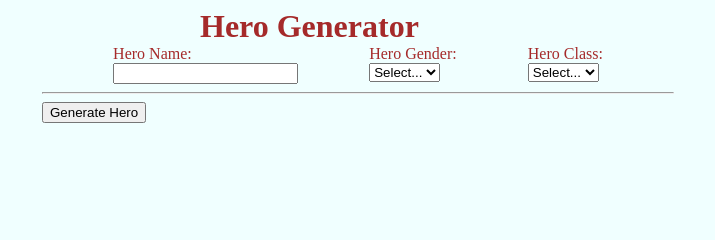
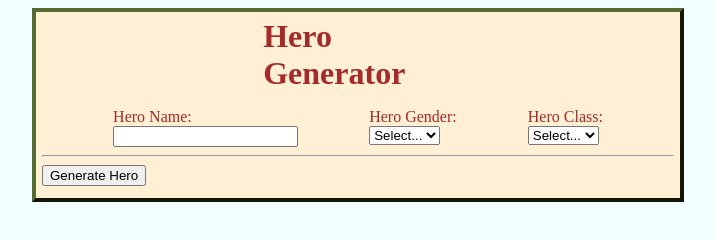
Before and after one commit to S-Skaggs/web-330, a plain HTML site: page week-2/character-generator/index.html in a window 1280 px wide. Shown: the whole page, without its empty margins (282-997 px from the left). Drawn offline with Linux system fonts and the light colour scheme.

Commit message:
FEAT: Completed Assignment 2.2 Closures

```diff
--- a/week-2/character-generator/index.html
+++ b/week-2/character-generator/index.html
@@ -14,8 +14,8 @@
     <link rel="stylesheet" type="text/css" href="styles.css" />
   </head>
   <body>
-    <div id="mainContainer" class="centered">
-      <h1 class="centered">Hero Generator</h1>
+    <div id="mainContainer">
+      <h1>Hero Generator</h1>
       <form id="characterForm">
         <section id="inputFields">
           <div>
--- a/week-2/character-generator/script.js
+++ b/week-2/character-generator/script.js
@@ -45,6 +45,7 @@ function createCharacter(name, gender, characterClass) {
 function validateForm() {
   let isValid = true;
   let errorMessages = "";
+
   // Validate the form
   if(document.getElementById("heroName").value === "") {
     errorMessages += "Provide a name your hero<br />";
@@ -58,6 +59,7 @@ function validateForm() {
     errorMessages += "Select a class for your hero";
     isValid = false;
   }
+
   if(!isValid) {
     // Display error message
     let characterOutput = document.getElementById("characterOutput");
--- a/week-2/character-generator/styles.css
+++ b/week-2/character-generator/styles.css
@@ -15,13 +15,18 @@ body {
   color: brown;
 }
 
-hr {
-  color: brown;
+#mainContainer {
+  width: 50%;
+  margin: 0px auto;
+  background-color: papayawhip;
+  padding: .4em;
+  border:outset 4px darkolivegreen;
 }
 
-.centered {
-  width: 50%;
+#mainContainer > h1 {
+  width: 30%;
   margin: 0px auto;
+  padding-bottom: .5em;
 }
 
 /* Form styles */
@@ -39,7 +44,8 @@ hr {
   background-color: black;
   color: white;
 }
-/* Validaiton styles */
+
+/* Validation styles */
 .invalidForm {
   padding-left: 1.2em;
   padding-bottom: 1.2em;
```
